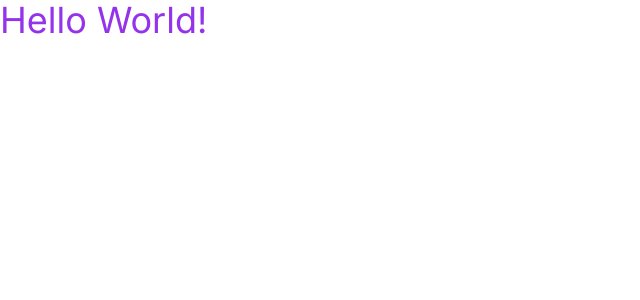
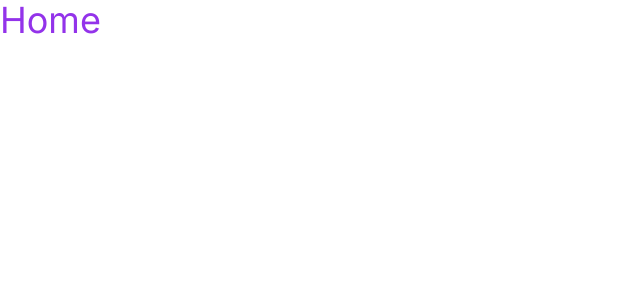
Before and after one commit to seabeya/spywitch, a Next.js app: page / in a window 1280 px wide. Shown: the top 300 px of the page, without its empty margins (0-640 px from the left). Built offline with nearby package versions, Linux system fonts and the light colour scheme.

Commit message:
Create empty pages template

```diff
--- /dev/null
+++ b/src/app/(home)/page.tsx
@@ -0,0 +1,3 @@
+export default function Page() {
+  return <div className="text-4xl text-purple-600">Home</div>;
+}
--- /dev/null
+++ b/src/app/logs/page.tsx
@@ -0,0 +1,3 @@
+export default function Page() {
+  return <div className="text-4xl text-purple-600">Logs</div>;
+}
--- a/src/app/page.tsx
+++ /dev/null
@@ -1,3 +0,0 @@
-export default function Home() {
-  return <main className="text-4xl text-purple-600">Hello World!</main>;
-}
--- /dev/null
+++ b/src/app/spy/page.tsx
@@ -0,0 +1,3 @@
+export default function Page() {
+  return <div className="text-4xl text-purple-600">Spy</div>;
+}
```
